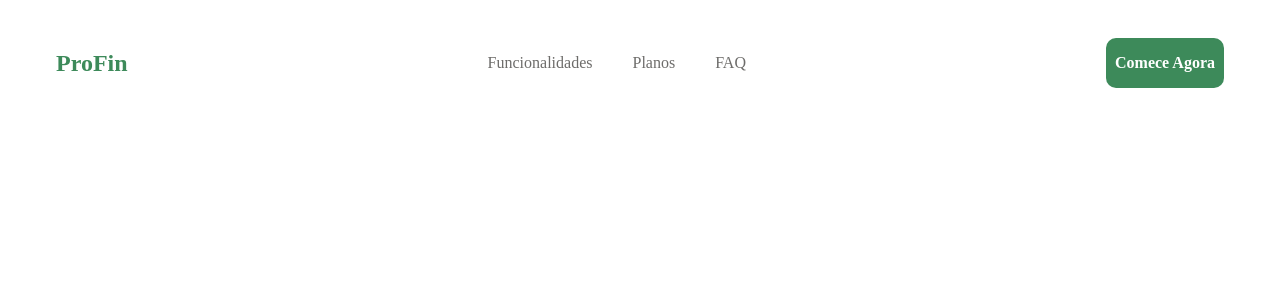
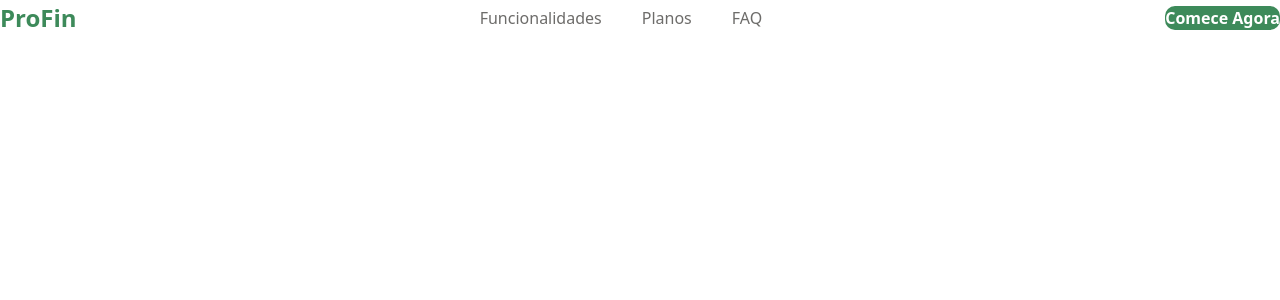
Before and after one commit to Gui250/ProFin, a Next.js app: page / in a window 1280 px wide. Shown: the top 300 px of the page. Built offline with nearby package versions, Linux system fonts and the light colour scheme.

Commit message:
projeto iniciado

```diff
--- a/app/globals.css
+++ b/app/globals.css
@@ -1,129 +1,7 @@
 @import "tailwindcss";
-@import "tw-animate-css";
-@import "shadcn/tailwind.css";
 
-@custom-variant dark (&:is(.dark *));
-
-@theme inline {
-    --font-heading: var(--font-sans);
-    --font-sans: var(--font-sans);
-    --color-sidebar-ring: var(--sidebar-ring);
-    --color-sidebar-border: var(--sidebar-border);
-    --color-sidebar-accent-foreground: var(--sidebar-accent-foreground);
-    --color-sidebar-accent: var(--sidebar-accent);
-    --color-sidebar-primary-foreground: var(--sidebar-primary-foreground);
-    --color-sidebar-primary: var(--sidebar-primary);
-    --color-sidebar-foreground: var(--sidebar-foreground);
-    --color-sidebar: var(--sidebar);
-    --color-chart-5: var(--chart-5);
-    --color-chart-4: var(--chart-4);
-    --color-chart-3: var(--chart-3);
-    --color-chart-2: var(--chart-2);
-    --color-chart-1: var(--chart-1);
-    --color-ring: var(--ring);
-    --color-input: var(--input);
-    --color-border: var(--border);
-    --color-destructive: var(--destructive);
-    --color-accent-foreground: var(--accent-foreground);
-    --color-accent: var(--accent);
-    --color-muted-foreground: var(--muted-foreground);
-    --color-muted: var(--muted);
-    --color-secondary-foreground: var(--secondary-foreground);
-    --color-secondary: var(--secondary);
-    --color-primary-foreground: var(--primary-foreground);
-    --color-primary: var(--primary);
-    --color-popover-foreground: var(--popover-foreground);
-    --color-popover: var(--popover);
-    --color-card-foreground: var(--card-foreground);
-    --color-card: var(--card);
-    --color-foreground: var(--foreground);
-    --color-background: var(--background);
-    --radius-sm: calc(var(--radius) * 0.6);
-    --radius-md: calc(var(--radius) * 0.8);
-    --radius-lg: var(--radius);
-    --radius-xl: calc(var(--radius) * 1.4);
-    --radius-2xl: calc(var(--radius) * 1.8);
-    --radius-3xl: calc(var(--radius) * 2.2);
-    --radius-4xl: calc(var(--radius) * 2.6);
+* {
+  padding: 0px;
+  margin: 0px;
+  box-sizing: border-box;
 }
-
-:root {
-    --background: oklch(1 0 0);
-    --foreground: oklch(0.145 0 0);
-    --card: oklch(1 0 0);
-    --card-foreground: oklch(0.145 0 0);
-    --popover: oklch(1 0 0);
-    --popover-foreground: oklch(0.145 0 0);
-    --primary: oklch(0.488 0.243 264.376);
-    --primary-foreground: oklch(0.97 0.014 254.604);
-    --secondary: oklch(0.967 0.001 286.375);
-    --secondary-foreground: oklch(0.21 0.006 285.885);
-    --muted: oklch(0.97 0 0);
-    --muted-foreground: oklch(0.556 0 0);
-    --accent: oklch(0.97 0 0);
-    --accent-foreground: oklch(0.205 0 0);
-    --destructive: oklch(0.577 0.245 27.325);
-    --border: oklch(0.922 0 0);
-    --input: oklch(0.922 0 0);
-    --ring: oklch(0.708 0 0);
-    --chart-1: oklch(0.845 0.143 164.978);
-    --chart-2: oklch(0.696 0.17 162.48);
-    --chart-3: oklch(0.596 0.145 163.225);
-    --chart-4: oklch(0.508 0.118 165.612);
-    --chart-5: oklch(0.432 0.095 166.913);
-    --radius: 0.625rem;
-    --sidebar: oklch(0.985 0 0);
-    --sidebar-foreground: oklch(0.145 0 0);
-    --sidebar-primary: oklch(0.546 0.245 262.881);
-    --sidebar-primary-foreground: oklch(0.97 0.014 254.604);
-    --sidebar-accent: oklch(0.97 0 0);
-    --sidebar-accent-foreground: oklch(0.205 0 0);
-    --sidebar-border: oklch(0.922 0 0);
-    --sidebar-ring: oklch(0.708 0 0);
-}
-
-.dark {
-    --background: oklch(0.145 0 0);
-    --foreground: oklch(0.985 0 0);
-    --card: oklch(0.205 0 0);
-    --card-foreground: oklch(0.985 0 0);
-    --popover: oklch(0.205 0 0);
-    --popover-foreground: oklch(0.985 0 0);
-    --primary: oklch(0.424 0.199 265.638);
-    --primary-foreground: oklch(0.97 0.014 254.604);
-    --secondary: oklch(0.274 0.006 286.033);
-    --secondary-foreground: oklch(0.985 0 0);
-    --muted: oklch(0.269 0 0);
-    --muted-foreground: oklch(0.708 0 0);
-    --accent: oklch(0.269 0 0);
-    --accent-foreground: oklch(0.985 0 0);
-    --destructive: oklch(0.704 0.191 22.216);
-    --border: oklch(1 0 0 / 10%);
-    --input: oklch(1 0 0 / 15%);
-    --ring: oklch(0.556 0 0);
-    --chart-1: oklch(0.845 0.143 164.978);
-    --chart-2: oklch(0.696 0.17 162.48);
-    --chart-3: oklch(0.596 0.145 163.225);
-    --chart-4: oklch(0.508 0.118 165.612);
-    --chart-5: oklch(0.432 0.095 166.913);
-    --sidebar: oklch(0.205 0 0);
-    --sidebar-foreground: oklch(0.985 0 0);
-    --sidebar-primary: oklch(0.623 0.214 259.815);
-    --sidebar-primary-foreground: oklch(0.97 0.014 254.604);
-    --sidebar-accent: oklch(0.269 0 0);
-    --sidebar-accent-foreground: oklch(0.985 0 0);
-    --sidebar-border: oklch(1 0 0 / 10%);
-    --sidebar-ring: oklch(0.556 0 0);
-}
-
-@layer base {
-  * {
-    @apply border-border outline-ring/50;
-    }
-  body {
-    @apply bg-background text-foreground;
-    }
-  html {
-    @apply font-sans;
-    }
-}
--- a/app/page.tsx
+++ b/app/page.tsx
@@ -1,4 +1,3 @@
-import Image from "next/image";
 import Header from "@/components/Header/Header";
 
 export default function Home() {
--- a/components/Header/Header.tsx
+++ b/components/Header/Header.tsx
@@ -1,21 +1,84 @@
+"use client";
+
+import { useState } from "react";
+
 export default function Header() {
+  const [menuOpen, setMenuOpen] = useState(false);
+
   return (
-    <header className="font-outfit flex items-center justify-between px-[3.5rem] my-[2.375rem]">
+    <header className="font-outfit px-[3.5rem] py-[2rem] max-sm:px-6 max-sm:my-4">
+      <div className="flex items-center justify-between">
         <div>
           <h2 className="text-[#3D8A5A] text-[1.5rem] font-semibold">ProFin</h2>
         </div>
 
-      <nav>
+        {/* Desktop nav */}
+        <nav className="max-md:hidden">
           <ul className="text-[#6D6C6A] flex gap-[2.5rem]">
-          <li>Funcionalidades</li>
-          <li>Planos</li>
-          <li>FAQ</li>
+            <li className="cursor-pointer hover:text-[#3D8A5A] transition-colors">
+              Funcionalidades
+            </li>
+            <li className="cursor-pointer hover:text-[#3D8A5A] transition-colors">
+              Planos
+            </li>
+            <li className="cursor-pointer hover:text-[#3D8A5A] transition-colors">
+              FAQ
+            </li>
           </ul>
         </nav>
 
-      <button className="font-bold cursor-pointer bg-[#3D8A5A] px-[0.5625rem] py-[0.8125rem] rounded-[0.625rem] text-white hover:bg-[#3D8A5A]/80 transition-colors">
+        {/* Desktop button */}
+        <button className="max-md:hidden font-bold cursor-pointer bg-[#3D8A5A] px-[0.5625rem] py-[0.8125rem] rounded-[0.625rem] text-white hover:bg-[#3D8A5A]/80 transition-colors">
           Comece Agora
         </button>
+
+        {/* Hamburger button */}
+        <button
+          className="md:hidden flex flex-col justify-center items-center gap-[5px] w-8 h-8 cursor-pointer"
+          onClick={() => setMenuOpen((prev) => !prev)}
+          aria-label={menuOpen ? "Fechar menu" : "Abrir menu"}
+        >
+          <span
+            className={`block h-[2px] w-6 bg-[#3D8A5A] transition-all duration-300 ${
+              menuOpen ? "rotate-45 translate-y-[7px]" : ""
+            }`}
+          />
+          <span
+            className={`block h-[2px] w-6 bg-[#3D8A5A] transition-all duration-300 ${
+              menuOpen ? "opacity-0" : ""
+            }`}
+          />
+          <span
+            className={`block h-[2px] w-6 bg-[#3D8A5A] transition-all duration-300 ${
+              menuOpen ? "-rotate-45 -translate-y-[7px]" : ""
+            }`}
+          />
+        </button>
+      </div>
+
+      {/* Mobile menu */}
+      <div
+        className={`md:hidden overflow-hidden transition-all duration-300 ${
+          menuOpen ? "max-h-64 opacity-100 mt-4" : "max-h-0 opacity-0"
+        }`}
+      >
+        <nav className="flex flex-col gap-4 pb-4 border-t border-gray-100 pt-4">
+          <ul className="text-[#6D6C6A] flex flex-col gap-4">
+            <li className="cursor-pointer hover:text-[#3D8A5A] transition-colors">
+              Funcionalidades
+            </li>
+            <li className="cursor-pointer hover:text-[#3D8A5A] transition-colors">
+              Planos
+            </li>
+            <li className="cursor-pointer hover:text-[#3D8A5A] transition-colors">
+              FAQ
+            </li>
+          </ul>
+          <button className="font-bold cursor-pointer bg-[#3D8A5A] px-[0.5625rem] py-[0.8125rem] rounded-[0.625rem] text-white hover:bg-[#3D8A5A]/80 transition-colors w-full">
+            Comece Agora
+          </button>
+        </nav>
+      </div>
     </header>
   );
 }
```
Lines whose indentation alone changed are shown as unchanged.
